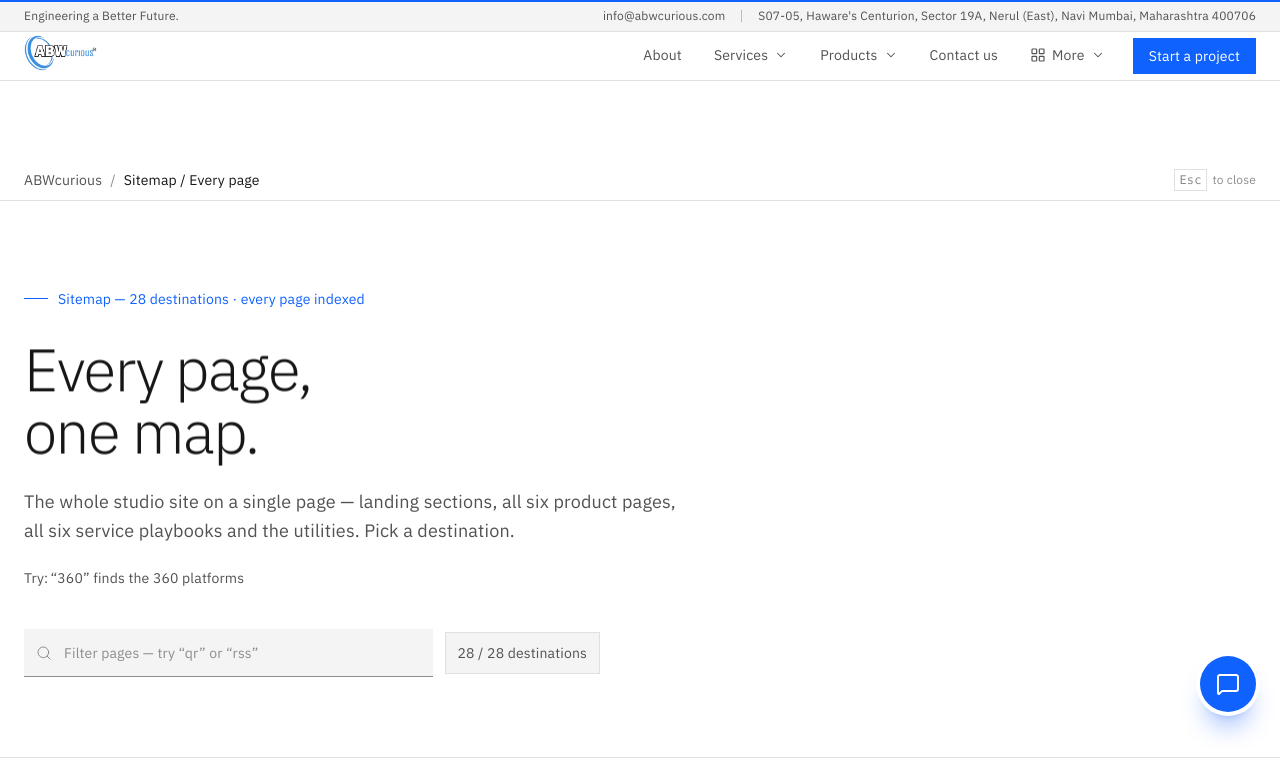
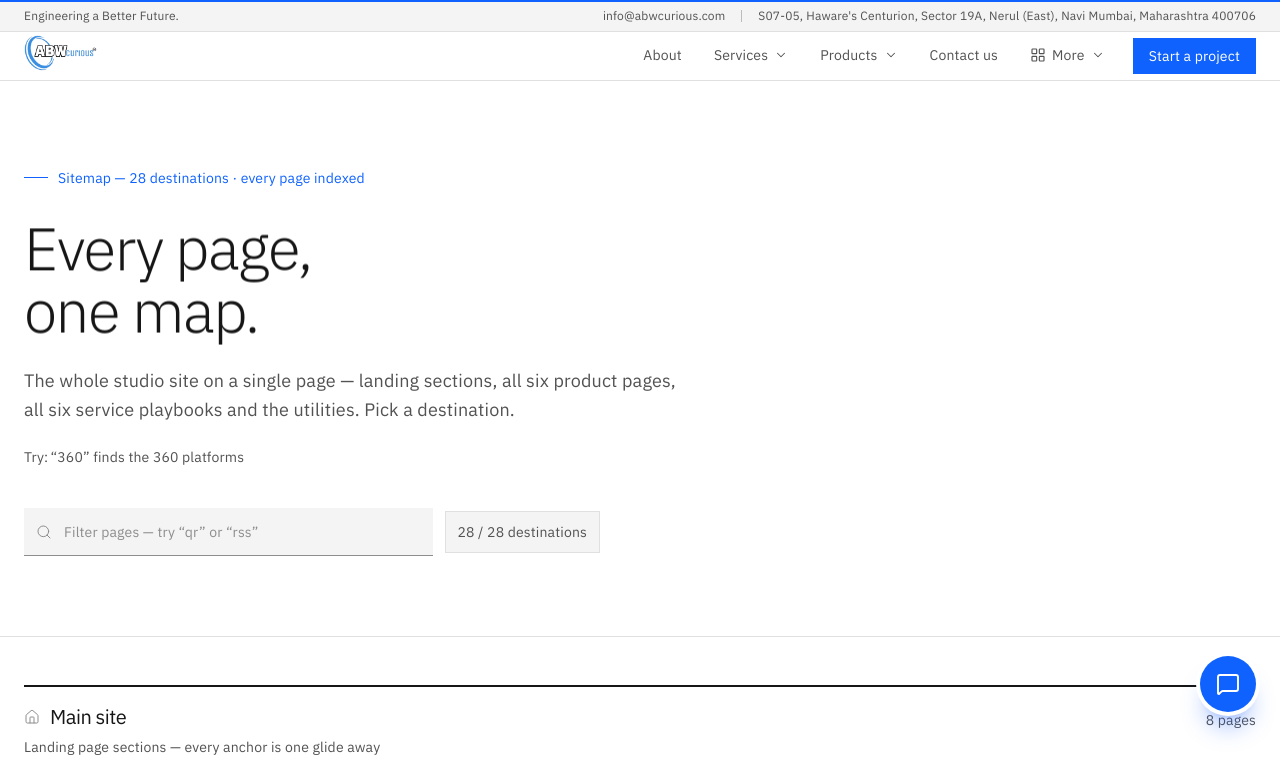
Before and after one commit to developershubham01/abwcurious, a Next.js app: page /sitemap in a window 1280 px wide. Shown: the top 772 px of the page. Built offline with nearby package versions, Linux system fonts and the light colour scheme.

Commit message:
Remove close button from navbar and delete breadcrumb bar

```diff
--- a/src/components/site/header.tsx
+++ b/src/components/site/header.tsx
@@ -281,44 +281,17 @@ export function Header({
                 >
                   Start a project
                 </a>
-
-                {/* Page close — square Carbon ×, takeover chrome (lg+) */}
-                {onClose && (
-                  <button
-                    type="button"
-                    onClick={onClose}
-                    data-view-close
-                    aria-label="Close page (Escape)"
-                    className="focus-carbon ml-2 inline-flex size-9 shrink-0 items-center justify-center self-center border border-hairline text-ink-muted transition-colors duration-150 hover:border-ink hover:bg-ibm-layer-hover hover:text-ink"
-                  >
-                    <X className="size-4" strokeWidth={1.5} aria-hidden="true" />
-                  </button>
-                )}
               </div>
 
-              {/* Page close (mobile) + hamburger — square 48px touch targets */}
+              {/* Hamburger — square 48px touch targets */}
               <div className="flex items-center lg:hidden">
-                {onClose && !open && (
-                  <button
-                    type="button"
-                    onClick={onClose}
-                    data-view-close
-                    aria-label="Close page (Escape)"
-                    className="focus-carbon inline-flex size-12 items-center justify-center border-l border-hairline text-ink-muted transition-colors hover:bg-ibm-layer hover:text-ink"
-                  >
-                    <X className="size-5" strokeWidth={1.75} aria-hidden="true" />
-                  </button>
-                )}
                 <button
                   type="button"
                   onClick={() => setOpen((v) => !v)}
                   aria-expanded={open}
                   aria-controls="mobile-menu"
                   aria-label={open ? "Close menu" : "Open menu"}
-                  className={cn(
-                    "focus-carbon inline-flex size-12 items-center justify-center text-ink transition-colors hover:bg-ibm-layer",
-                    onClose && "border-l border-hairline"
-                  )}
+                  className="focus-carbon inline-flex size-12 items-center justify-center text-ink transition-colors hover:bg-ibm-layer"
                 >
                   <AnimatePresence mode="wait" initial={false}>
                     <motion.span
--- a/src/components/site/view-shell.tsx
+++ b/src/components/site/view-shell.tsx
@@ -30,38 +30,6 @@ import { Footer } from "./footer";
  */
 
 const EASE = [0.22, 1, 0.36, 1] as const;
-
-/* ------------------------------------------------------------------ */
-/* Breadcrumb strip — sits under the navbar inside the takeover        */
-/* ------------------------------------------------------------------ */
-
-function ViewBreadcrumb({ crumb }: { crumb: string }) {
-  return (
-    /* In-flow: sits right below the fixed navbar (h-12 / lg:h-20 spacer
-       via mt) and scrolls away with the hero — never sticks, never gets
-       clipped underneath the 81px-tall fixed header. The × close lives
-       in the navbar itself (persistent), so the strip doesn't need one. */
-    <div className="mt-12 border-b border-hairline bg-background lg:mt-20">
-      <div className="mx-auto flex h-10 max-w-7xl items-center gap-3 px-4 sm:px-6">
-        <nav aria-label="Breadcrumb" className="min-w-0">
-          <ol className="flex min-w-0 items-center gap-2 text-sm text-ink-muted">
-            <li className="hidden sm:inline">ABWcurious</li>
-            <li className="hidden sm:inline text-ibm-subtle" aria-hidden="true">
-              /
-            </li>
-            <li className="truncate text-ink">{crumb}</li>
-          </ol>
-        </nav>
-        <span className="ml-auto hidden items-center gap-1.5 text-xs text-ibm-subtle md:inline-flex">
-          <kbd className="border border-hairline bg-white px-1 py-0.5" aria-hidden="true">
-            Esc
-          </kbd>
-          to close
-        </span>
-      </div>
-    </div>
-  );
-}
 
 /* ------------------------------------------------------------------ */
 /* Anchor interceptor — keeps #section links working inside takeovers  */
@@ -119,21 +87,9 @@ export function ViewShell({
 
   useViewAnchorInterceptor(onClose);
 
-  /* Move focus into the page (dialog behaviour) — the navbar × is the
-     primary escape hatch now, so it gets first focus. Picks the first
-     VISIBLE close button (desktop × on lg+, mobile × below lg). */
-  useEffect(() => {
-    if (isStandalone) return;
-    const btn = Array.from(
-      document.querySelectorAll<HTMLButtonElement>("[data-view-close]")
-    ).find((b) => b.offsetParent !== null);
-    btn?.focus({ preventScroll: true });
-  }, [isStandalone]);
-
   if (isStandalone) {
     return (
       <div className="flex-1 flex flex-col pt-12 lg:pt-20">
-        <ViewBreadcrumb crumb={crumb} />
         {children}
       </div>
     );
@@ -150,9 +106,10 @@ export function ViewShell({
       exit={{ opacity: 0, y: 20, transition: { duration: 0.28, ease: "easeIn" } }}
       transition={{ duration: 0.45, ease: EASE }}
     >
-      <Header variant="view" activeNav={activeNav} onClose={onClose} />
-      <ViewBreadcrumb crumb={crumb} />
-      {children}
+      <Header variant="view" activeNav={activeNav} />
+      <div className="flex-1 flex flex-col pt-12 lg:pt-20">
+        {children}
+      </div>
       <Footer />
     </motion.div>
   );
```
